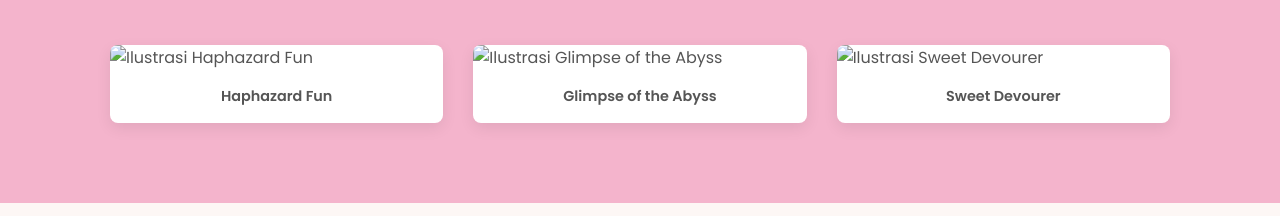
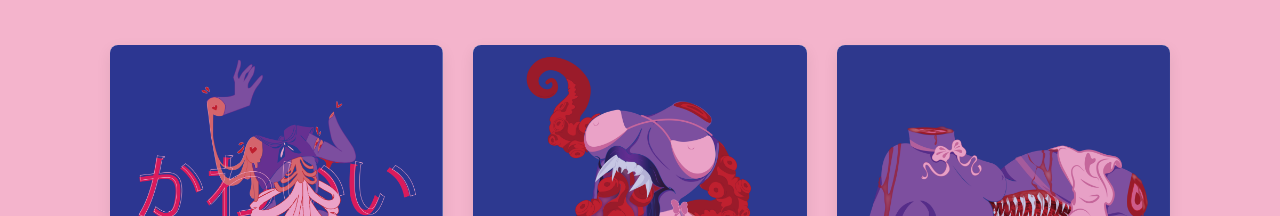
Before and after one commit to akilateralization/shakila-2301773-uts, a plain HTML site: page index.html in a window 1280 px wide. Shown: the part 736-952 px from the top of the page. Drawn offline with Linux system fonts and the light colour scheme.

Commit message:
UPDATE INDEX.html

```diff
--- a/index.html
+++ b/index.html
@@ -41,15 +41,15 @@
                 <p class="section-subtitle">of Akilateralization's KawaiiGore series.</p>
                 <div class="gallery-grid">
                      <div class="artwork">
-                        <img src="Last Illustration Collection/haphazard-fun.png" alt="Ilustrasi Haphazard Fun">
+                        <img src="haphazard-fun.png" alt="Ilustrasi Haphazard Fun">
                         <p>Haphazard Fun</p>
                     </div>
                     <div class="artwork">
-                        <img src="Last Illustration Collection/glimpse-of-the-abyss.png" alt="Ilustrasi Glimpse of the Abyss">
+                        <img src="glimpse-of-the-abyss.png" alt="Ilustrasi Glimpse of the Abyss">
                         <p>Glimpse of the Abyss</p>
                     </div>
                     <div class="artwork">
-                        <img src="Last Illustration Collection/sweet-devourer.png" alt="Ilustrasi Sweet Devourer">
+                        <img src="sweet-devourer.png" alt="Ilustrasi Sweet Devourer">
                         <p>Sweet Devourer</p>
                     </div>
                 </div>
```
